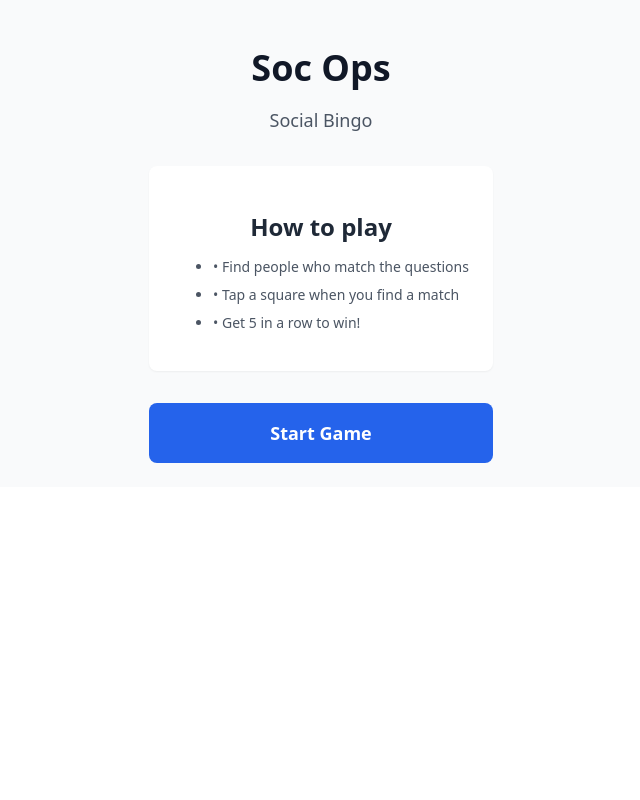
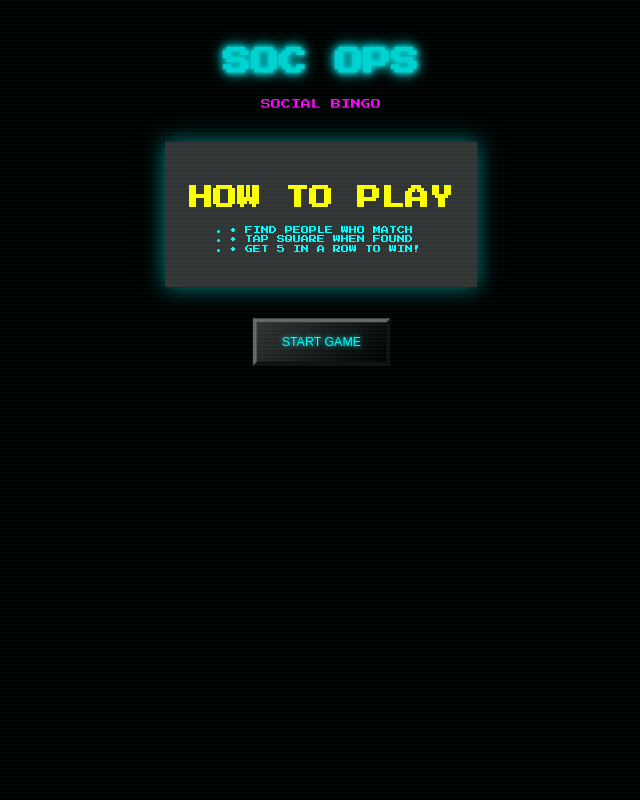
Before and after one commit to ego1s1/my-soc-ops-python-mit, a FastAPI app: page / in a window 1280 px wide. Shown: the whole page, without its empty margins (319-959 px from the left). Run offline with FastAPI, Linux system fonts and the light colour scheme.

Commit message:
Redesign

```diff
--- a/app/static/css/app.css
+++ b/app/static/css/app.css
@@ -1,16 +1,108 @@
+@import url('https://fonts.googleapis.com/css2?family=Press+Start+2P&display=swap');
+
 html,
 body,
 #app {
     height: 100%;
     margin: 0;
+    background: #000000;
+    font-family: 'Press Start 2P', monospace;
+    image-rendering: pixelated;
+    image-rendering: -moz-crisp-edges;
+    image-rendering: crisp-edges;
 }
 
 body {
-    font-family: system-ui, -apple-system, sans-serif;
     -webkit-tap-highlight-color: transparent;
+    color: #00FFFF;
 }
 
-/* Tailwind-like utility classes */
+/* CRT Scanlines Effect */
+#app::before {
+    content: '';
+    position: fixed;
+    top: 0;
+    left: 0;
+    width: 100%;
+    height: 100%;
+    background: repeating-linear-gradient(
+        0deg,
+        transparent,
+        transparent 2px,
+        rgba(0, 255, 255, 0.03) 2px,
+        rgba(0, 255, 255, 0.03) 4px
+    );
+    pointer-events: none;
+    z-index: 1000;
+}
+
+/* Arcade Background Pattern */
+.arcade-bg {
+    background:
+        radial-gradient(circle at 20% 80%, rgba(255, 0, 255, 0.1) 0%, transparent 50%),
+        radial-gradient(circle at 80% 20%, rgba(255, 255, 0, 0.1) 0%, transparent 50%),
+        linear-gradient(45deg, #000000 25%, transparent 25%),
+        linear-gradient(-45deg, #000000 25%, transparent 25%),
+        linear-gradient(45deg, transparent 75%, #000000 75%),
+        linear-gradient(-45deg, transparent 75%, #000000 75%);
+    background-size: 20px 20px, 20px 20px, 20px 20px, 20px 20px, 20px 20px, 20px 20px;
+    background-position: 0 0, 0 0, 0 0, 10px 10px, 0 0, 10px 10px;
+}
+
+/* Neon Glow */
+.neon-glow {
+    text-shadow: 0 0 5px currentColor, 0 0 10px currentColor, 0 0 15px currentColor;
+}
+
+.neon-border {
+    border: 2px solid;
+    box-shadow: 0 0 10px currentColor;
+}
+
+/* Pixel Button */
+.pixel-btn {
+    border: 4px outset #666;
+    background: linear-gradient(135deg, #333 0%, #000 100%);
+    color: #00FFFF;
+    text-shadow: 0 0 5px #00FFFF;
+    font-size: 12px;
+    padding: 12px 24px;
+    cursor: pointer;
+    transition: all 0.1s;
+}
+
+.pixel-btn:hover {
+    border-style: inset;
+    background: linear-gradient(135deg, #000 0%, #333 100%);
+}
+
+.pixel-btn:active {
+    border-style: inset;
+    background: #000;
+    transform: translate(2px, 2px);
+}
+
+/* Flicker Animation */
+@keyframes flicker {
+    0%, 100% { opacity: 1; }
+    50% { opacity: 0.8; }
+}
+
+.flicker {
+    animation: flicker 2s infinite;
+}
+
+/* Pulse Animation */
+@keyframes pulse {
+    0%, 100% { transform: scale(1); }
+    50% { transform: scale(1.05); }
+}
+
+.pulse {
+    animation: pulse 1s infinite;
+}
+
+/* Tailwind-like utility classes - updated for arcade theme */
 .h-full { height: 100%; }
 .min-h-full { min-height: 100%; }
 .w-full { width: 100%; }
@@ -50,114 +142,50 @@ body {
 .mb-8 { margin-bottom: 2rem; }
 .mx-auto { margin-left: auto; margin-right: auto; }
 
-.bg-white { background-color: #ffffff; }
-.bg-gray-50 { background-color: #f9fafb; }
-.bg-gray-100 { background-color: #f3f4f6; }
-.bg-amber-100 { background-color: #fef3c7; }
-.bg-amber-200 { background-color: #fde68a; }
-.bg-accent { background-color: #2563eb; }
-.bg-marked { background-color: #dcfce7; }
-.bg-black\/50 { background-color: rgba(0, 0, 0, 0.5); }
+.bg-black { background-color: #000000; }
+.bg-cyan { background-color: #00FFFF; }
+.bg-magenta { background-color: #FF00FF; }
+.bg-yellow { background-color: #FFFF00; }
+.bg-red { background-color: #FF0000; }
+.bg-green { background-color: #00FF00; }
+.bg-gray { background-color: #333333; }
 
-.text-white { color: #ffffff; }
-.text-gray-500 { color: #6b7280; }
-.text-gray-600 { color: #4b5563; }
-.text-gray-700 { color: #374151; }
-.text-gray-800 { color: #1f2937; }
-.text-gray-900 { color: #111827; }
-.text-green-600 { color: #16a34a; }
-.text-green-800 { color: #166534; }
-.text-amber-500 { color: #f59e0b; }
-.text-amber-800 { color: #92400e; }
-.text-amber-900 { color: #78350f; }
+.text-cyan { color: #00FFFF; }
+.text-magenta { color: #FF00FF; }
+.text-yellow { color: #FFFF00; }
+.text-red { color: #FF0000; }
+.text-green { color: #00FF00; }
+.text-white { color: #FFFFFF; }
+.text-gray { color: #666666; }
 
-.text-xs { font-size: 0.75rem; line-height: 1rem; }
-.text-sm { font-size: 0.875rem; line-height: 1.25rem; }
-.text-lg { font-size: 1.125rem; line-height: 1.75rem; }
-.text-3xl { font-size: 1.875rem; line-height: 2.25rem; }
-.text-4xl { font-size: 2.25rem; line-height: 2.5rem; }
-.text-5xl { font-size: 3rem; line-height: 1; }
+.text-xs { font-size: 8px; line-height: 1.2; }
+.text-sm { font-size: 10px; line-height: 1.2; }
+.text-base { font-size: 12px; line-height: 1.2; }
+.text-lg { font-size: 14px; line-height: 1.4; }
+.text-xl { font-size: 16px; line-height: 1.4; }
+.text-2xl { font-size: 20px; line-height: 1.4; }
+.text-3xl { font-size: 24px; line-height: 1.4; }
+.text-4xl { font-size: 28px; line-height: 1.4; }
+.text-5xl { font-size: 32px; line-height: 1.2; }
 
-.font-semibold { font-weight: 600; }
-.font-bold { font-weight: 700; }
+.font-normal { font-weight: normal; }
+.font-bold { font-weight: bold; }
 
 .text-center { text-align: center; }
 .text-left { text-align: left; }
 
-.border { border-width: 1px; }
-.border-b { border-bottom-width: 1px; }
-.border-gray-200 { border-color: #e5e7eb; }
-.border-gray-300 { border-color: #d1d5db; }
-.border-amber-400 { border-color: #fbbf24; }
-.border-marked-border { border-color: #22c55e; }
+.border { border-width: 2px; }
+.border-2 { border-width: 2px; }
+.border-4 { border-width: 4px; }
+.border-cyan { border-color: #00FFFF; }
+.border-magenta { border-color: #FF00FF; }
+.border-yellow { border-color: #FFFF00; }
+.border-red { border-color: #FF0000; }
+.border-green { border-color: #00FF00; }
+.border-gray { border-color: #666666; }
 
-.rounded { border-radius: 0.25rem; }
-.rounded-lg { border-radius: 0.5rem; }
-.rounded-xl { border-radius: 0.75rem; }
+.rounded-none { border-radius: 0; }
+.rounded { border-radius: 4px; }
 
-.shadow-sm { box-shadow: 0 1px 2px 0 rgba(0, 0, 0, 0.05); }
-.shadow-xl { box-shadow: 0 20px 25px -5px rgba(0, 0, 0, 0.1), 0 10px 10px -5px rgba(0, 0, 0, 0.04); }
-
-.space-y-2 > * + * { margin-top: 0.5rem; }
-
-.fixed { position: fixed; }
-.absolute { position: absolute; }
-.relative { position: relative; }
-.inset-0 { top: 0; right: 0; bottom: 0; left: 0; }
-.top-0\.5 { top: 0.125rem; }
-.right-0\.5 { right: 0.125rem; }
-
-.z-50 { z-index: 50; }
-
-.aspect-square { aspect-ratio: 1 / 1; }
-
-.select-none { user-select: none; }
-
-.transition-all { transition-property: all; transition-timing-function: cubic-bezier(0.4, 0, 0.2, 1); transition-duration: 150ms; }
-.transition-colors { transition-property: color, background-color, border-color; transition-timing-function: cubic-bezier(0.4, 0, 0.2, 1); transition-duration: 150ms; }
-.duration-150 { transition-duration: 150ms; }
-
-button:active .active\:bg-gray-100 { background-color: #f3f4f6; }
-button:active .active\:bg-accent-light { background-color: #3b82f6; }
-
-button {
-    cursor: pointer;
-    border: none;
-    background: none;
-    font: inherit;
-}
-
-button:disabled {
-    cursor: default;
-}
-
-.wrap-break-word {
-    word-break: break-word;
-}
-
-.hyphens-auto {
-    hyphens: auto;
-}
-
-.leading-tight {
-    line-height: 1.25;
-}
-
-.min-h-\[60px\] {
-    min-height: 60px;
-}
-
-@keyframes bounce {
-    0%, 100% {
-        transform: translateY(-25%);
-        animation-timing-function: cubic-bezier(0.8, 0, 1, 1);
-    }
-    50% {
-        transform: translateY(0);
-        animation-timing-function: cubic-bezier(0, 0, 0.2, 1);
-    }
-}
-
-.animate-\[bounce_0\.5s_ease-out\] {
-    animation: bounce 0.5s ease-out;
-}
+.shadow-none { box-shadow: none; }
+.shadow-lg { box-shadow: 0 0 20px rgba(0, 255, 255, 0.5); }
--- a/app/templates/base.html
+++ b/app/templates/base.html
@@ -3,14 +3,14 @@
 <head>
 <meta charset="utf-8">
     <meta name="viewport" content="width=device-width, initial-scale=1.0, maximum-scale=1.0, user-scalable=no">
-    <meta name="theme-color" content="#2563eb">
+    <meta name="theme-color" content="#00FFFF">
     <meta name="description" content="Social Bingo - Find people who match the questions!">
     <title>Soc Ops - Social Bingo</title>
     <link rel="stylesheet" href="/static/css/app.css">
     <link rel="icon" type="image/png" href="/static/favicon.png">
     <script src="/static/js/htmx.min.js"></script>
 </head>
-<body>
+<body class="arcade-bg">
     <div id="app">
         {% block content %}{% endblock %}
     </div>
--- a/app/templates/components/start_screen.html
+++ b/app/templates/components/start_screen.html
@@ -1,15 +1,15 @@
 <div id="game-container">
-<div class="flex flex-col items-center justify-center min-h-full p-6 bg-gray-50">
+<div class="flex flex-col items-center justify-center min-h-full p-6">
     <div class="text-center max-w-sm">
-        <h1 class="text-4xl font-bold text-gray-900 mb-2">Soc Ops</h1>
-        <p class="text-lg text-gray-600 mb-8">Social Bingo</p>
+        <h1 class="text-4xl font-bold text-cyan neon-glow mb-4 flicker">SOC OPS</h1>
+        <p class="text-sm text-magenta mb-8">SOCIAL BINGO</p>
 
-        <div class="bg-white rounded-lg p-6 shadow-sm border border-gray-200 mb-8">
-            <h2 class="font-semibold text-gray-800 mb-3">How to play</h2>
-            <ul class="text-left text-gray-600 text-sm space-y-2">
-                <li>• Find people who match the questions</li>
-                <li>• Tap a square when you find a match</li>
-                <li>• Get 5 in a row to win!</li>
+        <div class="bg-gray border-4 border-cyan p-6 mb-8 shadow-lg">
+            <h2 class="font-bold text-yellow mb-4">HOW TO PLAY</h2>
+            <ul class="text-left text-cyan text-xs space-y-3">
+                <li>• FIND PEOPLE WHO MATCH</li>
+                <li>• TAP SQUARE WHEN FOUND</li>
+                <li>• GET 5 IN A ROW TO WIN!</li>
             </ul>
         </div>
 
@@ -17,8 +17,8 @@
             hx-post="/start"
             hx-target="#game-container"
             hx-swap="outerHTML"
-            class="w-full bg-accent text-white font-semibold py-4 px-8 rounded-lg text-lg active:bg-accent-light transition-colors">
-            Start Game
+            class="pixel-btn pulse">
+            START GAME
         </button>
     </div>
 </div>
```
Also changed, not shown: AGENTS.md (added, +55 -0 lines), app/templates/components/bingo_board.html (+7 -7 lines), app/templates/components/bingo_modal.html (+7 -7 lines), app/templates/components/game_screen.html (+10 -10 lines), .github/copilot-instructions.md (added).
